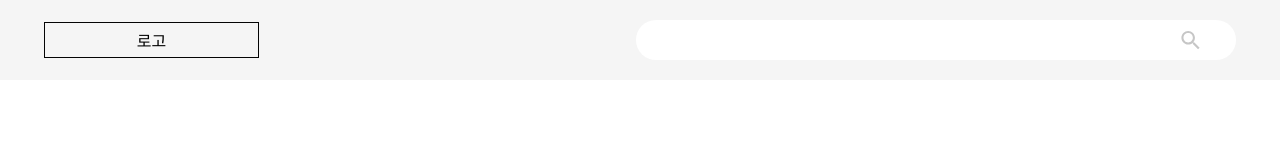
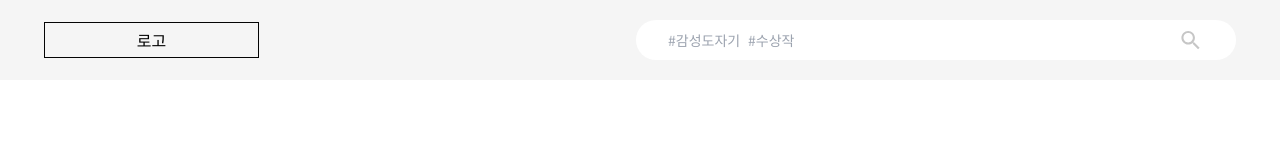
Before and after one commit to final-project-temporaryName/finalProject-FE, a Next.js app: page / in a window 1280 px wide. Shown: the top 160 px of the page. Built offline with nearby package versions, Linux system fonts and the light colour scheme.

Commit message:
feat: react-hook-form으로 searchBar 구현, 검색어 zustand로 상태 관리

```diff
--- a/src/components/NavBar/SearchBar.tsx
+++ b/src/components/NavBar/SearchBar.tsx
@@ -2,14 +2,35 @@
 
 import { useForm } from 'react-hook-form';
 import SearchIcon from '../../../public/assets/icons/search.svg';
+import { useStore } from '@/store';
+
+interface IForm {
+  query?: string;
+}
 
 export default function SearchBar() {
-  const { handleSubmit } = useForm();
+  const { register, handleSubmit } = useForm();
+  const { clearSearchWord, setSearchWord } = useStore((state) => ({
+    setSearchWord: state.setSearchWord,
+    clearSearchWord: state.clearSearchWord,
+  }));
+
+  const onValid = (data: IForm) => {
+    if (!data.query) clearSearchWord();
+    else setSearchWord(data.query.trim());
+  };
 
   return (
-    <form className="navSearchBar">
-      <input type="text" className="flex-1" />
-      <SearchIcon />
+    <form className="navSearchBar" onSubmit={handleSubmit(onValid)}>
+      <input
+        type="text"
+        className="flex-1 text-14 text-gray-5"
+        placeholder="#감성도자기  #수상작"
+        {...register('query')}
+      />
+      <button title="Submit" type="submit">
+        <SearchIcon />
+      </button>
     </form>
   );
 }
--- /dev/null
+++ b/src/store/index.ts
@@ -0,0 +1,9 @@
+import { create } from 'zustand';
+import { createSearchSlice } from './searchSlice';
+import { SearchState } from '@/types/zustand';
+
+type SliceType = SearchState;
+
+export const useStore = create<SliceType>()((...a) => ({
+  ...createSearchSlice(...a),
+}));
--- /dev/null
+++ b/src/store/searchSlice.ts
@@ -0,0 +1,8 @@
+import { StateCreator } from 'zustand';
+import { SearchState } from '@/types/zustand';
+
+export const createSearchSlice: StateCreator<SearchState> = (set) => ({
+  searchWord: '',
+  setSearchWord: (type) => set((state) => ({ ...state, searchWord: type })),
+  clearSearchWord: () => set(() => ({ searchWord: '' })),
+});
--- /dev/null
+++ b/src/types/zustand.ts
@@ -0,0 +1,5 @@
+export interface SearchState {
+  searchWord: string;
+  setSearchWord: (type: string) => void;
+  clearSearchWord: () => void;
+}
```
